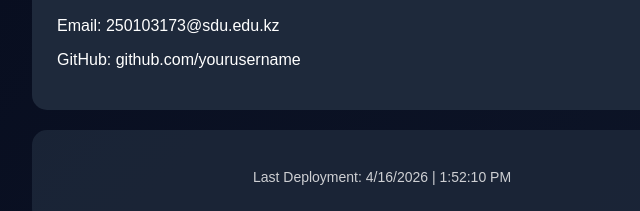
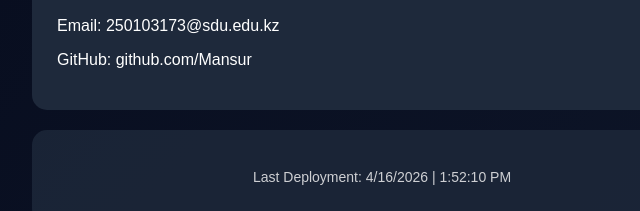
Before and after one commit to Mansur4ich/my-devops-portfolio, a plain HTML site: page index.html in a window 1280 px wide. Shown: the part 912-1123 px from the top of the page, 258-898 px from the left. Drawn offline with Linux system fonts and the light colour scheme.

Commit message:
Update index.html

```diff
--- a/index.html
+++ b/index.html
@@ -43,7 +43,7 @@
   <div class="card">
     <h2>Contact</h2>
     <p>Email: 250103173@sdu.edu.kz</p>
-    <p>GitHub: github.com/yourusername</p>
+    <p>GitHub: github.com/Mansur</p>
   </div>
 
   <div class="card footer">
```
